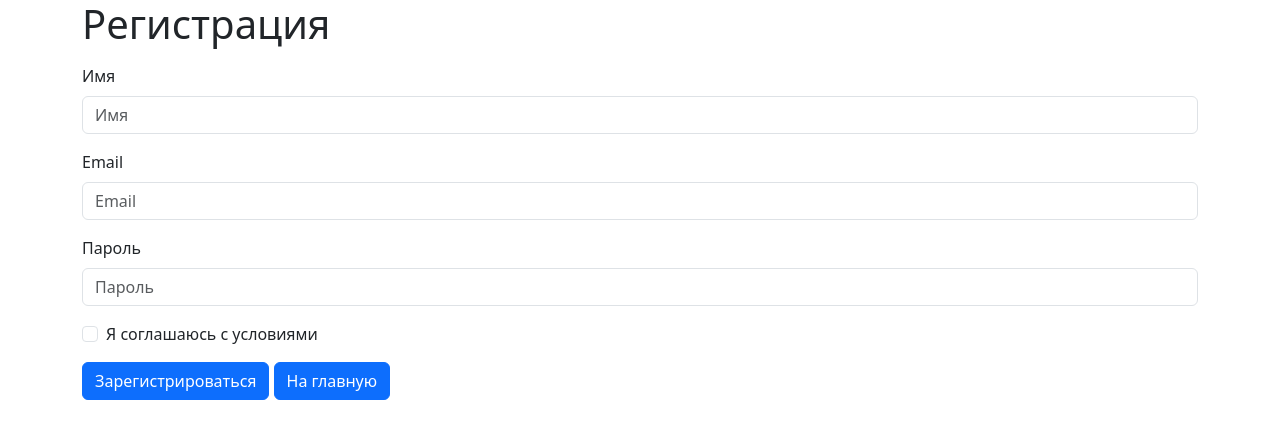
After one commit to KirillGorilo/djangofirstproject, a Django app: page /register/ in a window 1280 px wide. The commit adds this page. Shown: the top 439 px of the page. Run offline with Django 5.2, Linux system fonts and the light colour scheme.

Commit message:
feat: initial frontend

```diff
--- a/mysite/polls/models.py
+++ b/mysite/polls/models.py
@@ -8,7 +8,7 @@ class Products(models.Model):
     name = models.CharField(max_length=50)
     description = models.TextField(blank=True)
     price = models.DecimalField(max_digits=10, decimal_places=2)
-    image = models.FileField(upload_to="uploads/")
+    image = models.FileField(upload_to="uploads/", blank=True)
 
     def __str__(self):
         return self.name
--- /dev/null
+++ b/mysite/polls/static/polls/index.js
@@ -0,0 +1 @@
+console.log(window.location.hash);
--- /dev/null
+++ b/mysite/polls/static/polls/style.css
@@ -0,0 +1,3 @@
+.loginH1 {
+    margin-left: 20px;
+}
--- /dev/null
+++ b/mysite/polls/templates/polls/register.html
@@ -0,0 +1,45 @@
+<!DOCTYPE html>
+<html lang="en">
+
+<head>
+    <meta charset="UTF-8">
+    <meta name="viewport" content="width=device-width, initial-scale=1.0">
+    <link href="https://cdn.jsdelivr.net/npm/bootstrap@5.3.3/dist/css/bootstrap.min.css" rel="stylesheet"
+        integrity="sha384-QWTKZyjpPEjISv5WaRU9OFeRpok6YctnYmDr5pNlyT2bRjXh0JMhjY6hW+ALEwIH" crossorigin="anonymous">
+    <title>Регистрация</title>
+</head>
+
+<body>
+    <main>
+        <div class="container">
+            <form>
+                <h1 class="mb-3">Регистрация</h1>
+                <div class="mb-3">
+                    <label for="inputName" class="form-label">Имя</label>
+                    <input type="text" class="form-control" id="inputName" placeholder="Имя" required>
+                </div>
+                <div class="mb-3">
+                    <label for="inputEmail" class="form-label">Email</label>
+                    <input type="email" class="form-control" id="inputEmail" placeholder="Email" required>
+                </div>
+                <div class="mb-3">
+                    <label for="inputPassword" class="form-label">Пароль</label>
+                    <input type="password" class="form-control" id="inputPassword" placeholder="Пароль" required>
+                </div>
+                <div class="form-check mb-3">
+                    <input type="checkbox" class="form-check-input" id="agreeCheckbox" required>
+                    <label class="form-check-label" for="agreeCheckbox">Я соглашаюсь с условиями</label>
+                </div>
+                <button type="submit" class="btn btn-primary">Зарегистрироваться</button>
+                <a class="btn btn-primary" href="{% url 'polls:index' %}">На главную</a>
+            </form>
+        </div>
+
+    </main>
+
+    <script src="https://cdn.jsdelivr.net/npm/bootstrap@5.3.3/dist/js/bootstrap.bundle.min.js"
+        integrity="sha384-YvpcrYf0tY3lHB60NNkmXc5s9fDVZLESaAA55NDzOxhy9GkcIdslK1eN7N6jIeHz"
+        crossorigin="anonymous"></script>
+</body>
+
+</html>
--- a/mysite/polls/urls.py
+++ b/mysite/polls/urls.py
@@ -1,13 +1,12 @@
 from django.urls import path, include
 from django.contrib.auth import views as auth_views
+from django.conf import settings
+from django.conf.urls.static import static
 
 from . import views
 
 app_name = "polls"
 urlpatterns = [
     path('', views.IndexView.as_view(), name="index"),
-    path('<int:pk>/', views.DetailView.as_view(), name='detail'),
-    path("accounts/login/", auth_views.LoginView.as_view(template_name="polls/logtest.html")),
-    path("accounts/", include("django.contrib.auth.urls")),
-
-]
+    path('register/', views.auth, name='auth')
+] + static(settings.STATIC_URL, document_root=settings.STATIC_ROOT)
--- a/mysite/polls/views.py
+++ b/mysite/polls/views.py
@@ -1,9 +1,11 @@
-from django.http import HttpResponseRedirect
+from django.http import HttpResponseRedirect, HttpResponse
 from django.shortcuts import get_object_or_404, render
 from django.urls import reverse
 from django.utils import timezone
 import datetime
 from django.views import generic
+from django.template import loader
+from django.views.generic import TemplateView, ListView
 
 from .models import Products
 
@@ -18,3 +20,20 @@ class IndexView(generic.ListView):
 
 class DetailView(generic.DetailView):
     model = Products
+
+
+def outputData(request):
+    template = loader.get_template("polls/test.html")
+    context = {
+        "last_name": "kir",
+        "django": "the web framework for perfectionists with deadlines"
+    }
+    return HttpResponse(template.render(context, request))
+
+
+class PublisherListView(ListView):
+    model = Products
+
+
+def auth(request):
+    return render(request, 'polls/register.html')
```
Also changed, not shown: mysite/mysite/settings.py (+11 -0 lines), mysite/polls/templates/polls/index.html (+17 -6 lines), mysite/polls/templates/polls/test.html (added, +11 -0 lines), requirements.txt (added, +7 -0 lines), mysite/polls/migrations/0001_initial.py, mysite/polls/migrations/0002_alter_products_image.py, mysite/uploads/32.jpg (added), mysite/uploads/uploads/32.jpg (added).
